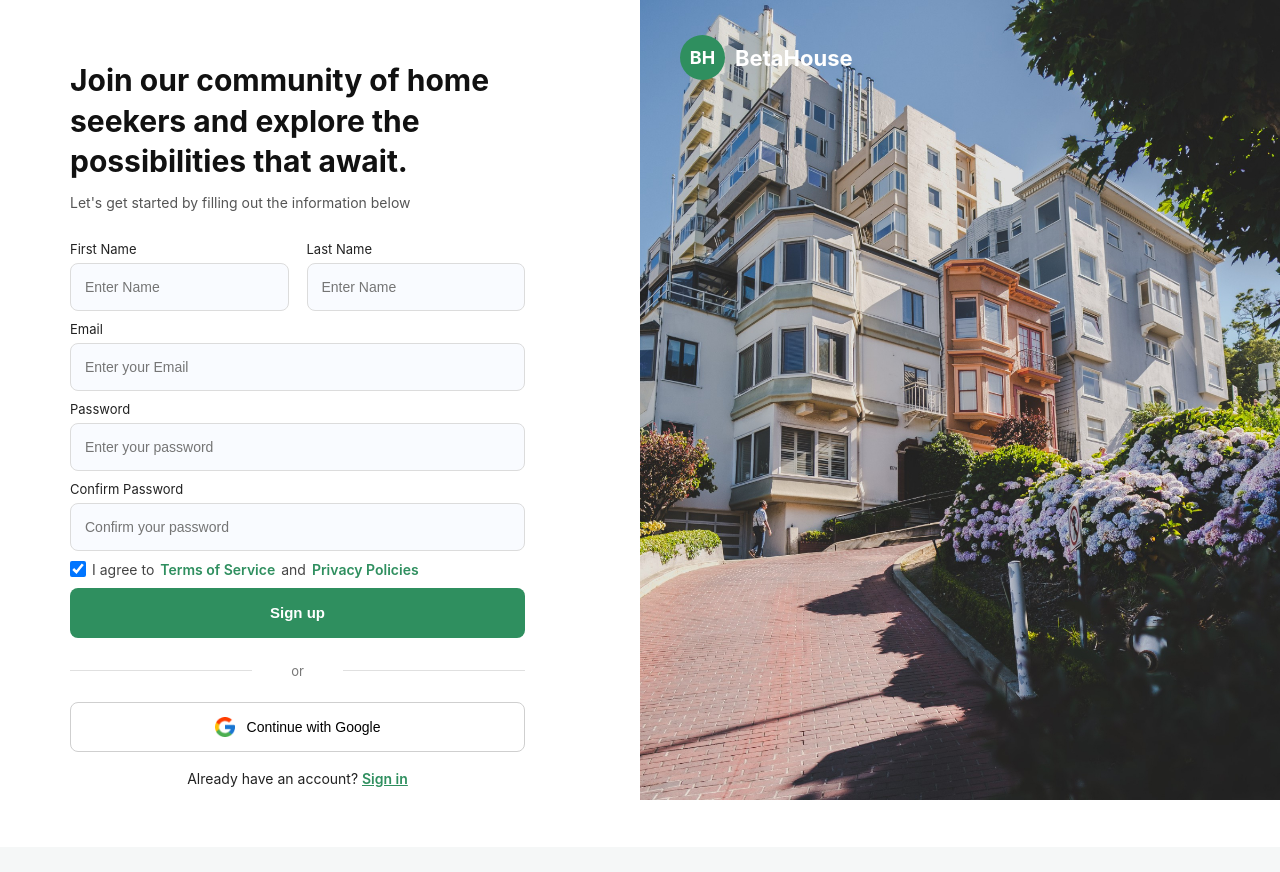
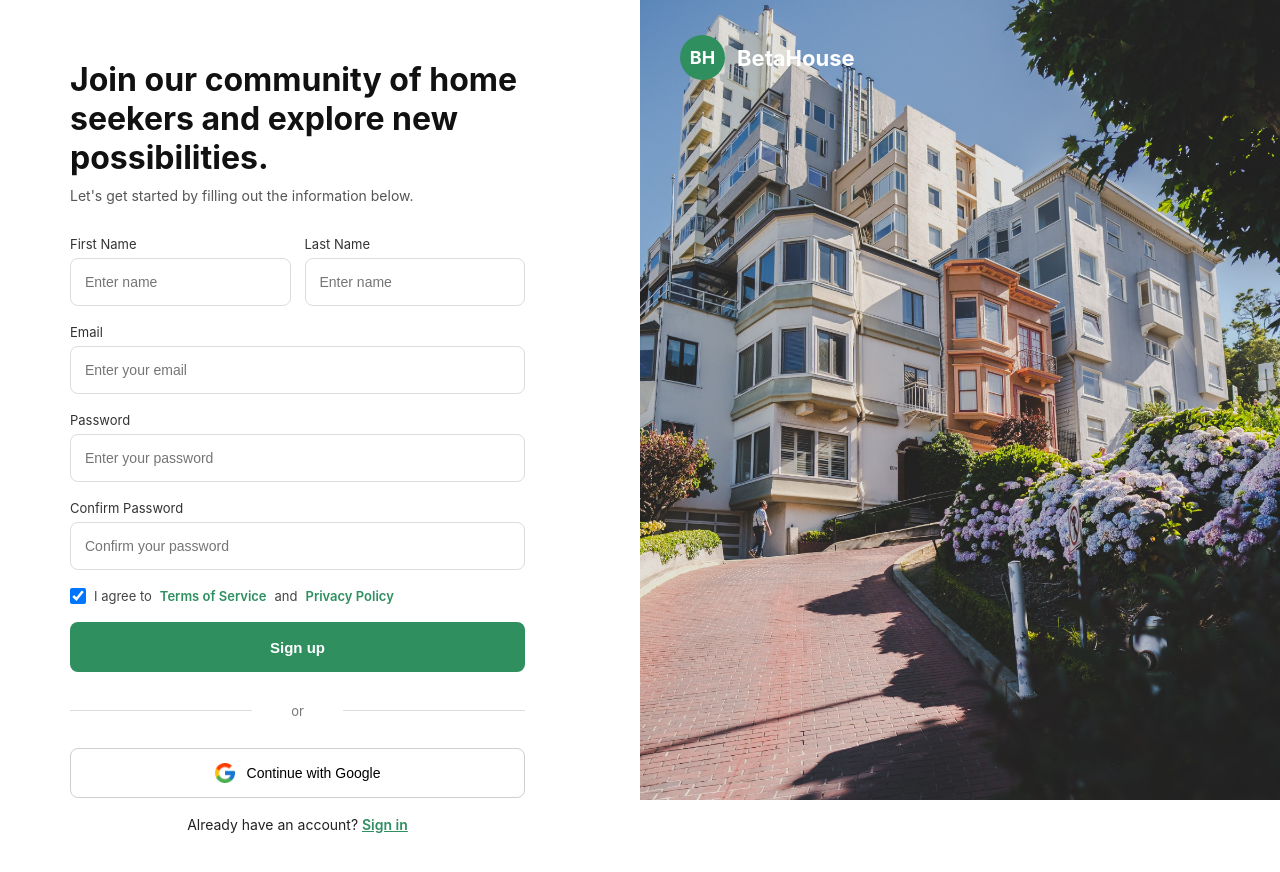
Before and after one commit to cosmasonyekwelu/betahouse, a React (Vite) app: page /signup in a window 1280 px wide. Shown: the top 872 px of the page. Before the commit the page ends 847 px from the top, so only its background shows below. Built offline with nearby package versions, Linux system fonts and the light colour scheme; the HTML template or start-up script is replaced by a standard one.

Commit message:
Frontend updates: header fix, improved search UX, updated properties page, refined auth pages

```diff
--- a/src/api/axios.js
+++ b/src/api/axios.js
@@ -4,7 +4,7 @@ const API = axios.create({
   baseURL: "https://betahouse-backend-o6wn.onrender.com/api",
 });
 
-// Automatically attach token to every request
+
 API.interceptors.request.use((config) => {
   const token = localStorage.getItem("token");
   if (token) {
--- a/src/components/Header/Header.css
+++ b/src/components/Header/Header.css
@@ -127,6 +127,13 @@
   color: white;
 }
 
+.nav-disabled {
+  opacity: 0.5;
+  cursor: not-allowed;
+  pointer-events: none; /* ensures it does NOT trigger routing */
+}
+
+
 /* MOBILE MENU BUTTON */
 .mobile-menu-btn {
   display: none;
--- a/src/components/Header/Header.jsx
+++ b/src/components/Header/Header.jsx
@@ -13,7 +13,7 @@ export default function Header() {
   const [openDropdown, setOpenDropdown] = useState(false);
   const [mobileOpen, setMobileOpen] = useState(false);
 
-  // --- FIX JSON ERROR SAFELY ---
+
   useEffect(() => {
     try {
       const stored = localStorage.getItem("user");
@@ -59,9 +59,30 @@ export default function Header() {
             Properties
           </Link>
 
-          <Link to="/about" className={location.pathname === "/about" ? "active" : ""}>About Us</Link>
-          <Link to="/blog" className={location.pathname === "/blog" ? "active" : ""}>Blog</Link>
-          <Link to="/contact" className={location.pathname === "/contact" ? "active" : ""}>Contact Us</Link>
+       <Link
+  to="#"
+  onClick={(e) => e.preventDefault()}
+  className="nav-disabled"
+>
+  About Us
+</Link>
+
+<Link
+  to="#"
+  onClick={(e) => e.preventDefault()}
+  className="nav-disabled"
+>
+  Blog
+</Link>
+
+<Link
+  to="#"
+  onClick={(e) => e.preventDefault()}
+  className="nav-disabled"
+>
+  Contact Us
+</Link>
+
         </nav>
 
         {/* DESKTOP AUTH */}
--- a/src/pages/Auth/SignUp.css
+++ b/src/pages/Auth/SignUp.css
@@ -1,94 +1,73 @@
-/* ======================================================
-   SIGNUP PAGE (GLOBAL WRAPPER)
-   - Page scrolls naturally (NO divider scrollbar)
-   - Right image stays fixed
-====================================================== */
+/* ===========================
+   SIGNUP PAGE — LAYOUT
+=========================== */
 .signup-page {
   width: 100%;
-  min-height: 100vh;       /* allows the whole page to scroll */
+  min-height: 100vh;
   display: flex;
   background: #ffffff;
-  overflow-x: hidden;       /* prevent weird horizontal scroll */
+  overflow-y: auto;
   font-family: "Inter", sans-serif;
 }
 
-/* ======================================================
-   LEFT PANEL (FORM AREA)
-====================================================== */
+/* ===========================
+   LEFT PANEL
+=========================== */
 .signup-left {
   width: 50%;
   padding: 60px 70px;
   display: flex;
   flex-direction: column;
-  justify-content: flex-start;
-  /* No overflow here — avoids ugly middle scrollbar */
+  justify-content: center;
 }
 
 .signup-title {
-  width: 455px;
-  font-size: 30px;
+  font-size: 32px;
   font-weight: 700;
-  line-height: 1.35;
-  margin-bottom: 12px;
   color: #111;
+  margin-bottom: 10px;
 }
 
 .signup-subtitle {
-  width: 455px;
   font-size: 14px;
   color: #555;
-  margin-bottom: 30px;
+  margin-bottom: 32px;
 }
 
-/* ======================================================
-   ERROR BOX
-====================================================== */
-.signup-error {
-  width: 455px;
-  background: #ffe6e6;
-  border: 1px solid #ffb3b3;
-  color: #b40000;
-  padding: 12px 14px;
-  border-radius: 8px;
-  font-size: 14px;
-  margin-bottom: 20px;
+/* ===========================
+   FORM
+=========================== */
+.signup-form {
+  display: flex;
+  flex-direction: column;
+  gap: 18px;
+  max-width: 455px;
 }
 
-/* ======================================================
-   FORM FIELDS
-====================================================== */
-.signup-form {
-  width: 455px;
+.signup-row {
   display: flex;
-  flex-direction: column;
-  gap: 10px;
+  gap: 14px;
+  width: 100%;
 }
 
-/* 2-Column Input Row */
-.signup-row {
-  display: flex;
-  gap: 18px;
-}
-
-.signup-row .signup-field {
+.signup-field {
   flex: 1;
 }
 
 .signup-field label {
   font-size: 13px;
+  color: #333;
+  margin-bottom: 6px;
   display: block;
-  margin-bottom: 6px;
-  color: #222;
 }
 
 .signup-field input {
   width: 100%;
   height: 48px;
+  border: 1px solid #dcdcdc;
   border-radius: 8px;
-  border: 1px solid #dcdcdc;
   padding: 0 14px;
   font-size: 14px;
-  background-color: #f9fbff;
   transition: 0.2s ease;
 }
 
@@ -98,15 +77,16 @@
   box-shadow: 0 0 0 2px rgba(47, 143, 95, 0.2);
 }
 
-/* ======================================================
+/* ===========================
    CHECKBOX
-====================================================== */
+=========================== */
 .signup-checkbox {
   display: flex;
   align-items: center;
-  gap: 6px;
-  font-size: 14px;
+  gap: 8px;
+  font-size: 13px;
   color: #444;
+  cursor: pointer;
 }
 
 .signup-checkbox input {
@@ -117,23 +97,21 @@
 .signup-checkbox span {
   color: #2f8f5f;
   font-weight: 600;
-  cursor: pointer;
 }
 
-/* ======================================================
+/* ===========================
    BUTTONS
-====================================================== */
+=========================== */
 .signup-btn {
   width: 100%;
   height: 50px;
   background: #2f8f5f;
+  color: white;
   border: none;
-  color: white;
   border-radius: 8px;
   font-size: 15px;
   font-weight: 600;
   cursor: pointer;
-  transition: 0.2s ease;
 }
 
 .signup-btn:hover {
@@ -145,12 +123,14 @@
   cursor: not-allowed;
 }
 
-/* OR Divider */
+/* ===========================
+   OR DIVIDER
+=========================== */
 .signup-or {
   width: 100%;
   text-align: center;
+  margin: 10px 0;
   position: relative;
-  margin: 12px 0;
 }
 
 .signup-or::before,
@@ -160,7 +140,7 @@
   top: 50%;
   width: 40%;
   height: 1px;
-  background: #e0e0e0;
+  background: #ddd;
 }
 
 .signup-or::before {
@@ -171,36 +151,40 @@
 }
 
 .signup-or span {
-  background: white;
+  background: #fff;
   padding: 0 10px;
   font-size: 13px;
   color: #777;
 }
 
-/* Google Button */
+/* ===========================
+   GOOGLE BUTTON
+=========================== */
 .signup-google {
   width: 100%;
   height: 50px;
+  border: 1px solid #cfcfcf;
   border-radius: 8px;
-  border: 1px solid #cfcfcf;
+  background: white;
   display: flex;
   align-items: center;
   justify-content: center;
   gap: 12px;
-  background: white;
   cursor: pointer;
   font-size: 14px;
+  font-weight: 500;
 }
 
 .signup-google img {
   width: 20px;
 }
 
-/* Bottom link */
+/* ===========================
+   BOTTOM LINK
+=========================== */
 .signup-bottom {
   text-align: center;
   font-size: 14px;
-  margin-top: 8px;
 }
 
 .signup-bottom a {
@@ -208,33 +192,31 @@
   font-weight: 600;
 }
 
-/* ======================================================
-   RIGHT PANEL (IMAGE PANEL)
-====================================================== */
+/* ===========================
+   RIGHT PANEL
+=========================== */
 .signup-right {
   width: 50%;
-  height: 100vh;
-  position: sticky;   /* Keeps image fixed on the right */
-  top: 0;
-  overflow: hidden;
+  height: 100%;
+  position: relative;
 }
 
 .signup-image {
   width: 100%;
   height: 100%;
   object-fit: cover;
-  object-position: center;
 }
 
-/* Logo Overlay */
+/* Logo */
 .signup-logo {
   position: absolute;
   top: 35px;
   left: 40px;
   display: flex;
   align-items: center;
-  gap: 10px;
+  gap: 12px;
   z-index: 10;
+  text-decoration: none;
 }
 
 .signup-logo-circle {
@@ -243,11 +225,11 @@
   background: #2f8f5f;
   border-radius: 50%;
   color: white;
+  font-weight: 700;
+  font-size: 18px;
   display: flex;
   justify-content: center;
   align-items: center;
-  font-size: 18px;
-  font-weight: 700;
 }
 
 .signup-logo span {
@@ -256,11 +238,9 @@
   color: white;
 }
 
-/* ======================================================
-   RESPONSIVE BREAKPOINTS
-====================================================== */
-
-/* Tablets */
+/* ===========================
+   RESPONSIVE
+=========================== */
 @media (max-width: 900px) {
   .signup-page {
     flex-direction: column;
@@ -268,35 +248,15 @@
 
   .signup-right {
     width: 100%;
-    height: 280px;
-    position: relative;   /* no sticky on mobile */
+    height: 300px;
   }
 
   .signup-left {
     width: 100%;
-    padding: 40px 24px;
+    padding: 40px 30px;
   }
 
-  .signup-form,
-  .signup-title {
+  .signup-form {
     width: 100%;
   }
-
-  .signup-row {
-    flex-direction: column;
-  }
 }
-
-/* Small devices */
-@media (max-width: 600px) {
-  .signup-title {
-    font-size: 24px;
-  }
-}
-
-/* Extra small phones */
-@media (max-width: 360px) {
-  .signup-title {
-    font-size: 20px;
-  }
-}
--- a/src/pages/Auth/SignUp.jsx
+++ b/src/pages/Auth/SignUp.jsx
@@ -15,7 +15,7 @@ export default function SignUp() {
     email: "",
     password: "",
     confirmPassword: "",
-    agree: true
+    agree: true,
   });
 
   const [loading, setLoading] = useState(false);
@@ -29,7 +29,7 @@ export default function SignUp() {
     e.preventDefault();
     setErrorMsg("");
 
-
+    // Validation
     if (!form.firstName || !form.lastName || !form.email || !form.password) {
       setErrorMsg("Please fill out all fields.");
       return;
@@ -53,7 +53,7 @@ export default function SignUp() {
     const payload = {
       name: `${form.firstName} ${form.lastName}`,
       email: form.email,
-      password: form.password
+      password: form.password,
     };
 
     try {
@@ -61,13 +61,10 @@ export default function SignUp() {
 
       const res = await API.post("/auth/signup", payload);
 
-
       localStorage.setItem("token", res.data.token);
       localStorage.setItem("user", JSON.stringify(res.data.user));
 
-
       navigate("/properties");
-
     } catch (err) {
       if (err.response?.data?.message) {
         setErrorMsg(err.response.data.message);
@@ -88,11 +85,11 @@ export default function SignUp() {
       <div className="signup-left">
 
         <h1 className="signup-title">
-          Join our community of home seekers and explore the possibilities that await.
+          Join our community of home seekers and explore new possibilities.
         </h1>
 
         <p className="signup-subtitle">
-          Let's get started by filling out the information below
+          Let's get started by filling out the information below.
         </p>
 
         {errorMsg && <div className="signup-error">{errorMsg}</div>}
@@ -104,7 +101,7 @@ export default function SignUp() {
               <label>First Name</label>
               <input
                 type="text"
-                placeholder="Enter Name"
+                placeholder="Enter name"
                 name="firstName"
                 value={form.firstName}
                 onChange={handleChange}
@@ -115,7 +112,7 @@ export default function SignUp() {
               <label>Last Name</label>
               <input
                 type="text"
-                placeholder="Enter Name"
+                placeholder="Enter name"
                 name="lastName"
                 value={form.lastName}
                 onChange={handleChange}
@@ -127,7 +124,7 @@ export default function SignUp() {
             <label>Email</label>
             <input
               type="email"
-              placeholder="Enter your Email"
+              placeholder="Enter your email"
               name="email"
               value={form.email}
               onChange={handleChange}
@@ -160,9 +157,9 @@ export default function SignUp() {
             <input
               type="checkbox"
               checked={form.agree}
-              onChange={(e)=> setForm({...form, agree: e.target.checked})}
+              onChange={(e) => setForm({ ...form, agree: e.target.checked })}
             />
-            I agree to <span>Terms of Service</span> and <span>Privacy Policies</span>
+            I agree to <span>Terms of Service</span> and <span>Privacy Policy</span>
           </label>
 
           <button className="signup-btn" disabled={loading}>
@@ -185,10 +182,12 @@ export default function SignUp() {
 
       {/* RIGHT PANEL */}
       <div className="signup-right">
-        <div className="signup-logo">
+
+        {/* CLICKABLE LOGO */}
+        <Link to="/" className="signup-logo">
           <div className="signup-logo-circle">BH</div>
           <span>BetaHouse</span>
-        </div>
+        </Link>
 
         <img
           src={authImg}
```
Also changed, not shown: src/components/Hero/Hero.jsx (+22 -22 lines), src/pages/Auth/SignIn.css (+14 -153 lines), src/pages/Auth/SignIn.jsx (+9 -23 lines), src/pages/Properties/Properties.jsx (+17 -49 lines).
